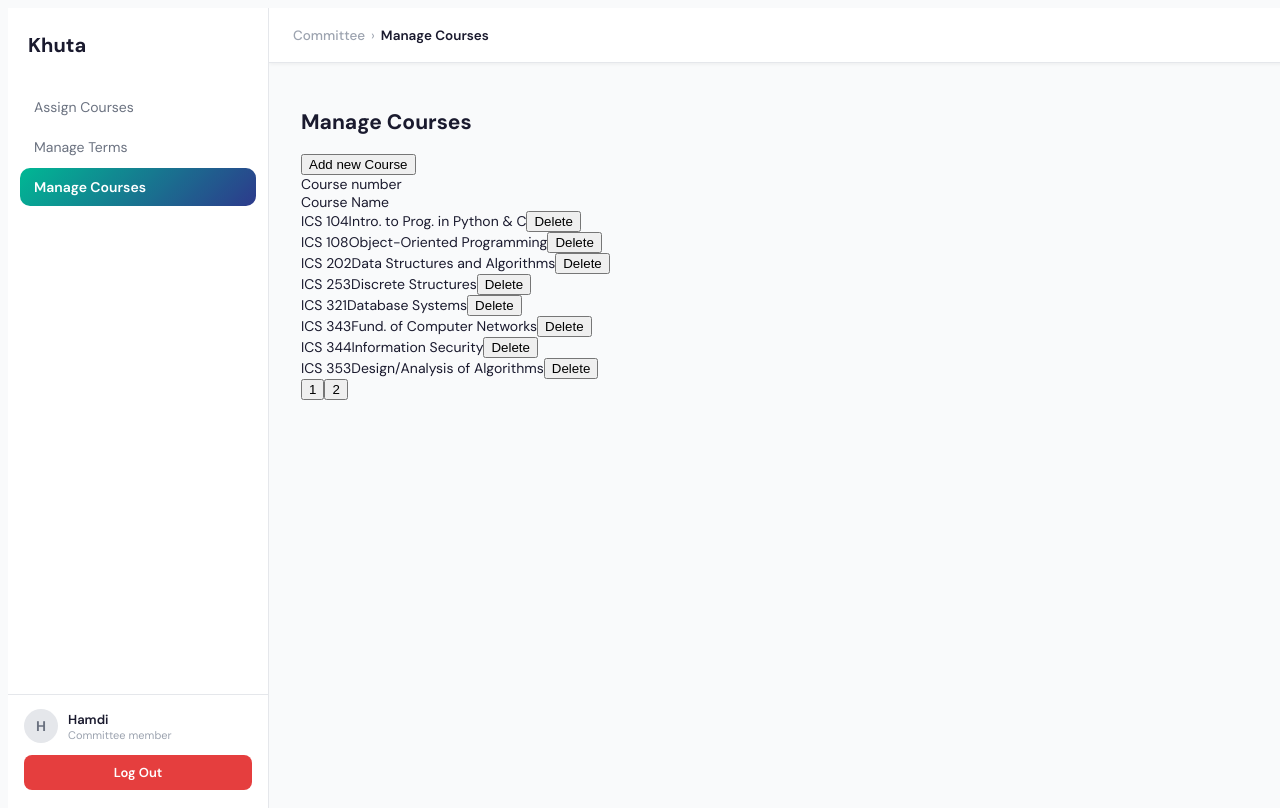
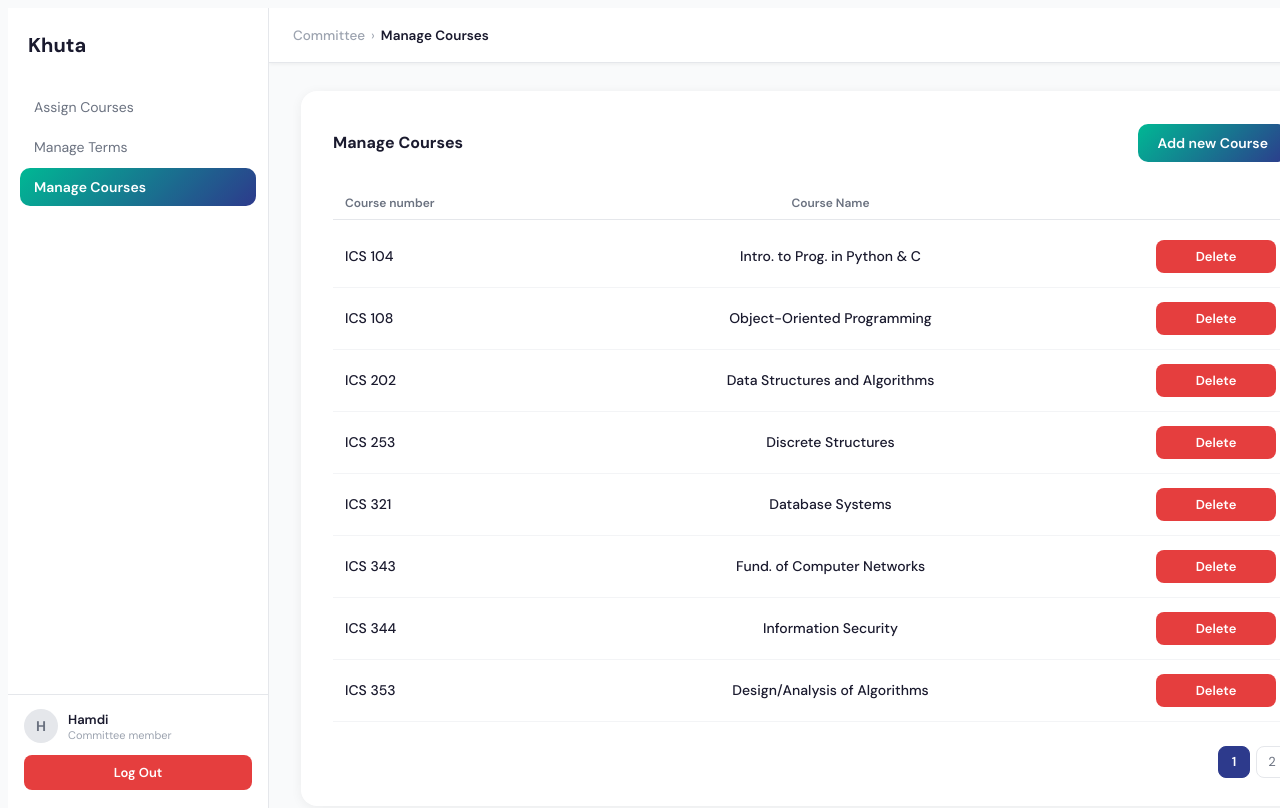
Before and after one commit to KawtharAlomran/SWE363ProjectGroup12, a React (Vite) app in the folder my-react-app/: page /committee/manage-courses in a window 1280 px wide. Built offline with nearby package versions, Linux system fonts and the light colour scheme.

Commit message:
Add css to manage courses page

```diff
--- a/my-react-app/src/Committee/Pages/ManageCourses.jsx
+++ b/my-react-app/src/Committee/Pages/ManageCourses.jsx
@@ -1,4 +1,5 @@
 import { useState } from "react";
+import '../../styles/ManageCourses.css';
 
 const coursesList = [
     { code: "ICS 104", name: "Intro. to Prog. in Python & C" },
@@ -49,10 +50,8 @@ return (
       {renderCourses(currentCourses, handleDelete)}
       <div className="pageNumbers">
         {Array.from({ length: totalPages }, (_, index) => (
-          <button
-            key={index + 1}
-            onClick={() => setCurrentPage(index + 1)}
-          >
+          <button className={currentPage === index + 1 ? "active" : ""} key={index + 1}
+            onClick={() => setCurrentPage(index + 1)}>
             {index + 1}
           </button>
         ))}
--- a/my-react-app/src/styles/ManageCourses.css
+++ b/my-react-app/src/styles/ManageCourses.css
@@ -0,0 +1,134 @@
+/* ManageCourses page */
+
+.container {
+  background: var(--white);
+  width: 100%;
+  border-radius: 16px;
+  padding: 28px 32px;
+  box-shadow: 0 2px 12px rgba(0, 0, 0, 0.06);
+}
+
+/* header */
+.header {
+  display: flex;
+  align-items: center;
+  justify-content: space-between;
+  margin-bottom: 20px;
+}
+
+.header h2 {
+  font-size: 16px;
+  font-weight: 700;
+  color: var(--text);
+}
+
+.addBtn {
+  padding: 10px 20px;
+  background: linear-gradient(135deg, #00b894, #2d3a8c);
+  color: var(--white);
+  border: none;
+  border-radius: 10px;
+  font-family: inherit;
+  font-weight: 600;
+  font-size: 14px;
+  cursor: pointer;
+  transition: opacity 0.2s;
+}
+
+.addBtn:hover {
+  opacity: 0.9;
+}
+/* table header????????????????????1111111111111111 */
+
+/* table header */
+.tableHeader {
+  display: grid;
+  grid-template-columns: 160px 1fr 120px;
+  padding: 8px 12px;
+  border-bottom: 1px solid var(--border);
+  margin-bottom: 6px;
+}
+
+.tableHeader div {
+  font-size: 12px;
+  font-weight: 600;
+  color: var(--text-muted);
+}
+
+.textCenter {
+  text-align: center;
+}
+/* rows ??????????????????????????????????22222222222222*/
+
+/* rows */
+.courseRow {
+  display: grid;
+  grid-template-columns: 160px 1fr 120px;
+  align-items: center;
+  padding: 14px 12px;
+  border-bottom: 1px solid #f3f4f6;
+}
+
+.courseCode {
+  font-size: 14px;
+  font-weight: 500;
+  color: var(--text);
+}
+
+.courseName {
+  font-size: 14px;
+  font-weight: 500;
+  color: var(--text);
+  text-align: center;
+}
+
+.deleteBtn {
+  padding: 8px 18px;
+  background: var(--danger);
+  color: var(--white);
+  border: none;
+  border-radius: 8px;
+  font-family: inherit;
+  font-weight: 600;
+  font-size: 13px;
+  cursor: pointer;
+  transition: opacity 0.2s;
+}
+
+.deleteBtn:hover {
+  opacity: 0.9;
+}
+
+/* pagination */
+.pageNumbers {
+  display: flex;
+  align-items: center;
+  justify-content: flex-end;
+  gap: 6px;
+  margin-top: 24px;
+}
+
+.pageNumbers button {
+  width: 32px;
+  height: 32px;
+  border: 1px solid var(--border);
+  border-radius: 8px;
+  background: var(--white);
+  color: var(--text-muted);
+  font-family: inherit;
+  font-size: 13px;
+  cursor: pointer;
+  transition: all 0.15s;
+}
+
+.pageNumbers button:hover {
+  border-color: var(--primary);
+  color: var(--primary);
+}
+
+.pageNumbers button.active {
+  background: var(--primary);
+  color: var(--white);
+  border-color: var(--primary);
+  font-weight: 600;
+}
```
